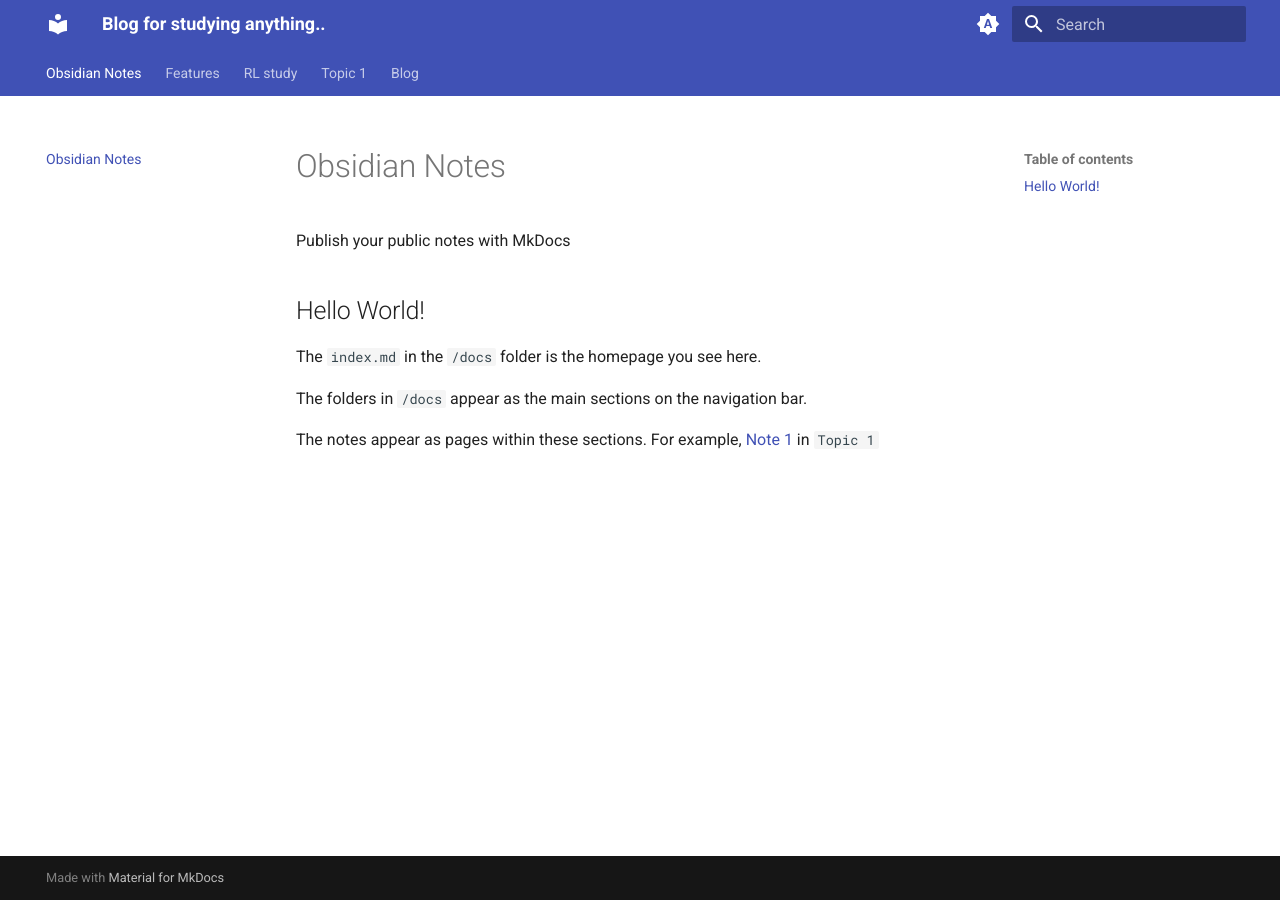
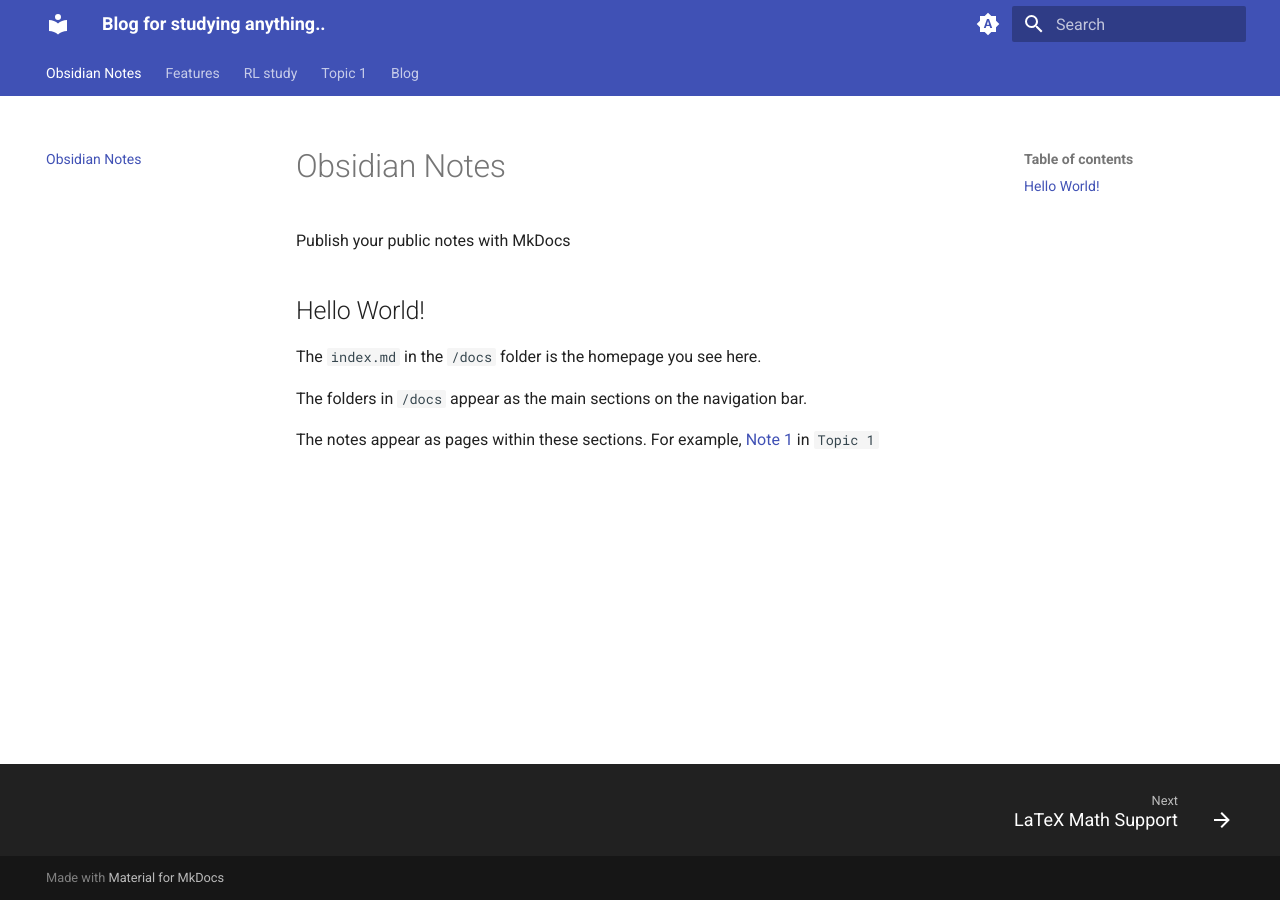
Before and after one commit to wise-hyunsoo/wise-hyunsoo.github.io, an MkDocs documentation site: the page built from docs/index.md, in a window 1280 px wide. Built offline with MkDocs 1.6.1 and Material for MkDocs 9.7.7, drawn with Linux system fonts in a browser that asks for light colours.

Commit message:
Update mkdocs.yml

```diff
--- a/mkdocs.yml
+++ b/mkdocs.yml
@@ -30,6 +30,7 @@
 
     features:
     - navigation.tabs
+    - navigation.footer
     # # Light mode
     # - media: "(prefers-color-scheme: light)"
     #   scheme: default
@@ -51,6 +52,7 @@
 # Extensions
 markdown_extensions:
   - footnotes
+  - abbr
   # - attr_list
   - pymdownx.arithmatex:
       generic: true
```
